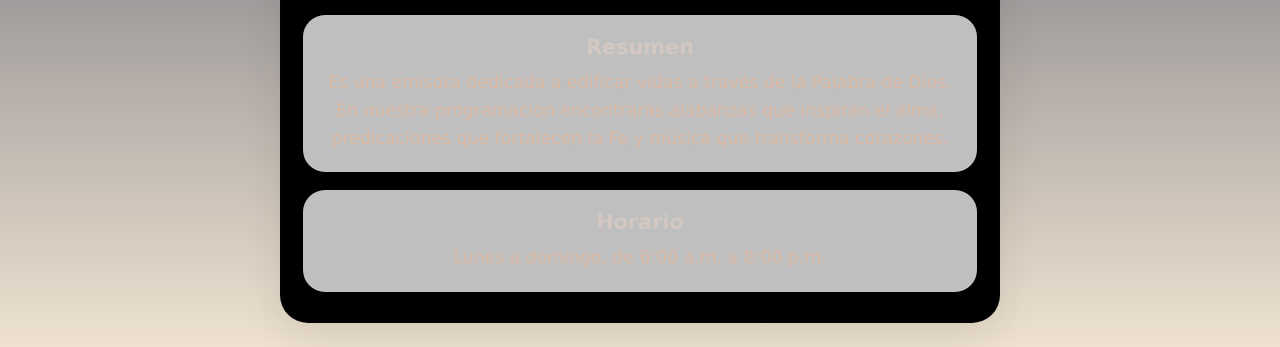
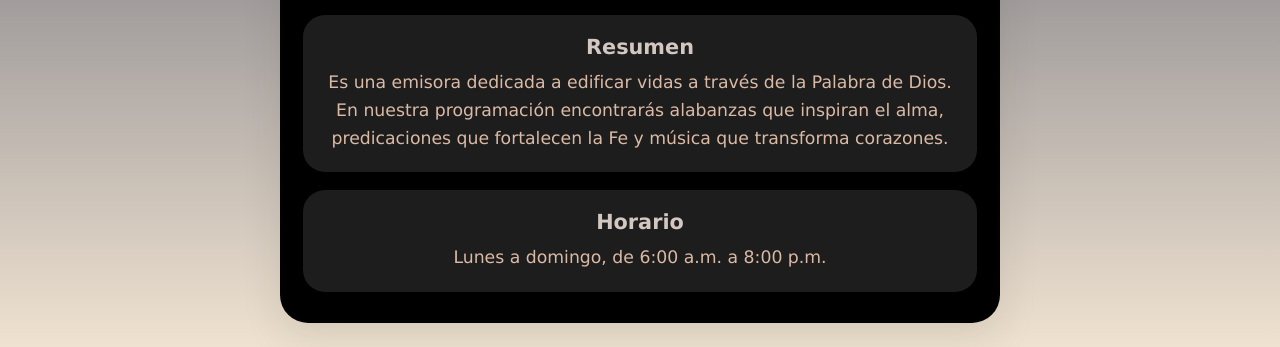
Before and after one commit to Jeremy-MegaJS/radiofe990am, a plain HTML site: page index.html in a window 1280 px wide. Shown: the part 617-964 px from the top of the page. Drawn offline with Linux system fonts and the light colour scheme; files whose address does not match are found by name.

Commit message:
Change player-box background color to dark gray

```diff
--- a/index.css
+++ b/index.css
@@ -66,7 +66,7 @@ body {
     margin-top: 18px;
     padding: 20px;
     border-radius: 22px;
-    background: rgba(255, 255, 255, 0.75);
+    background: rgba(39, 39, 39, 0.75);
 }
 
 .radio-logo {
```
